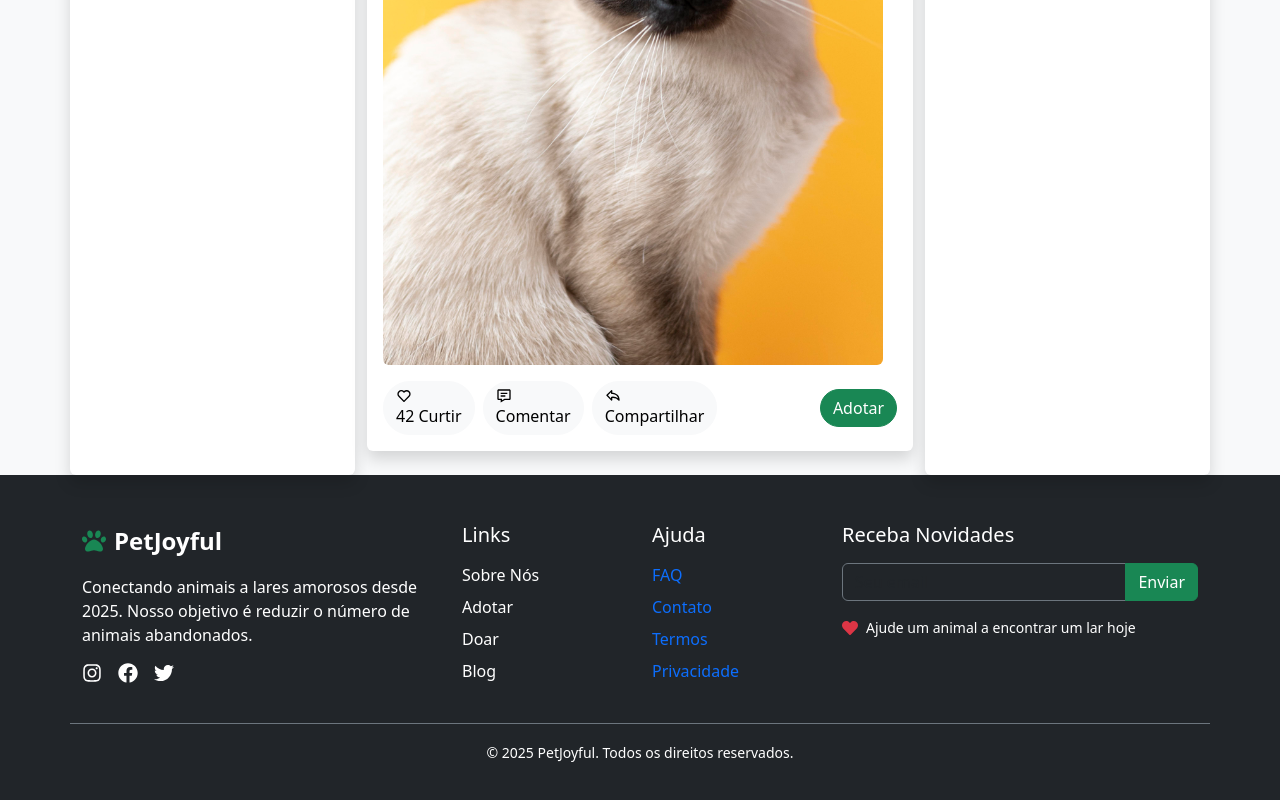
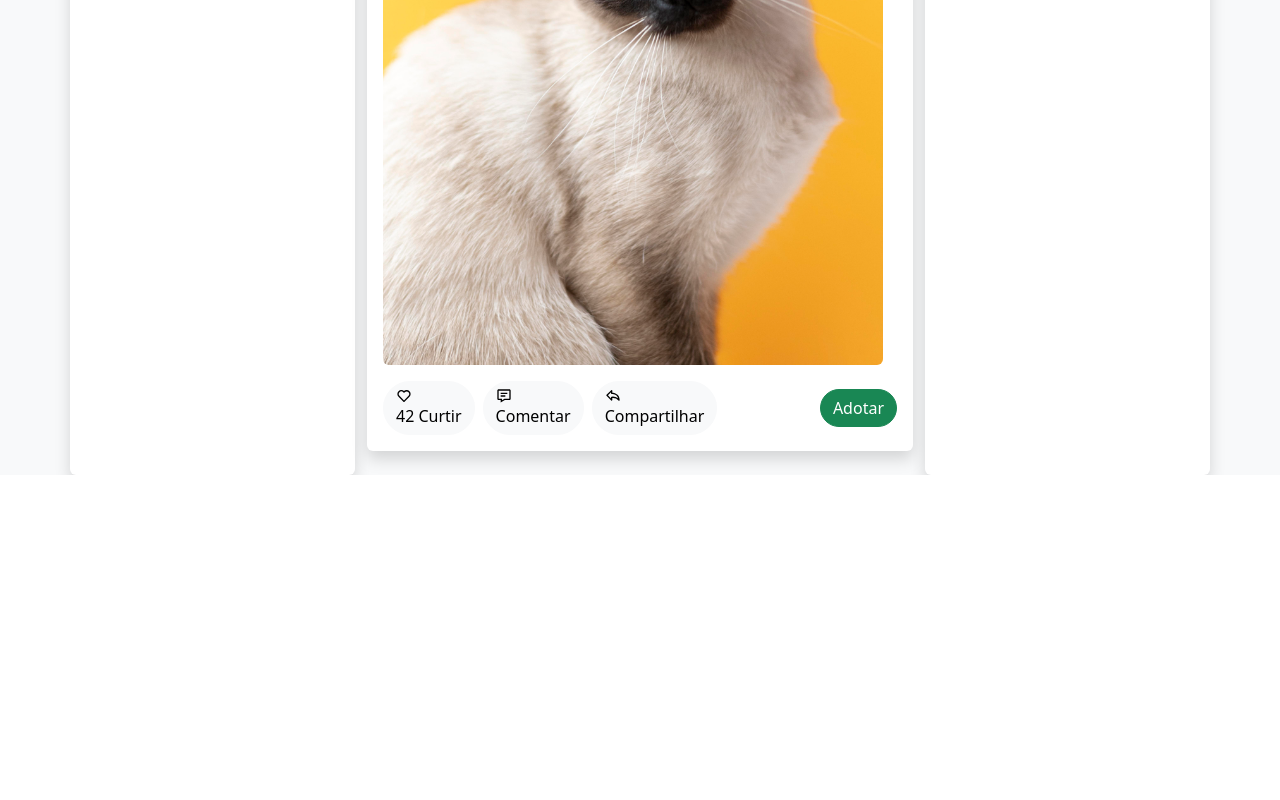
Before and after one commit to JaoVitorz/Pet-Joyful---Projeto-Integrador--NextJs, a Next.js app in the folder pet-joyful/: page /Home in a window 1280 px wide. Shown: the part 812-1612 px from the top of the page. After the commit the page ends 1287 px from the top, so only its background shows below. Built offline with nearby package versions, Linux system fonts and the light colour scheme.

Commit message:
retirado o footer do home e colocado no perfil

```diff
--- a/pet-joyful/src/app/Home/page.tsx
+++ b/pet-joyful/src/app/Home/page.tsx
@@ -341,7 +341,7 @@ export default function App() {
       )}
 
       {/* Footer fixo no final da página */}
-      <Footer />
+
     </div>
   );
 }
--- a/pet-joyful/src/app/Perfil/page.tsx
+++ b/pet-joyful/src/app/Perfil/page.tsx
@@ -212,10 +212,13 @@ export default function Perfil() {
                   Email: contato@aatansorocaba.org.br<br />
                   Telefone: (15) 1234-5678
                 </p>
+
               </div>
+
             )}
           </Col>
         </Row>
+        <Footer />
       </Container>
     </>
   )};
```
